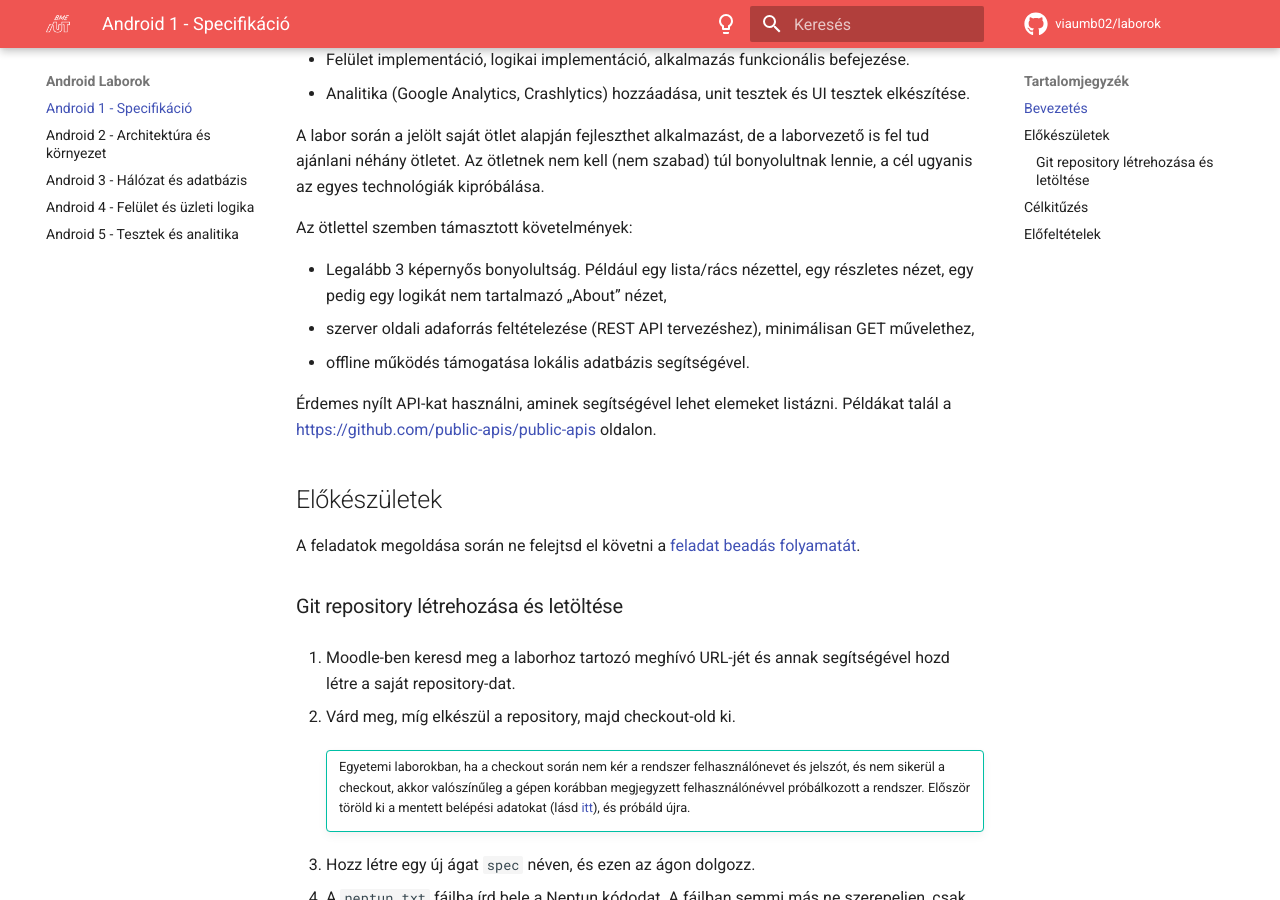
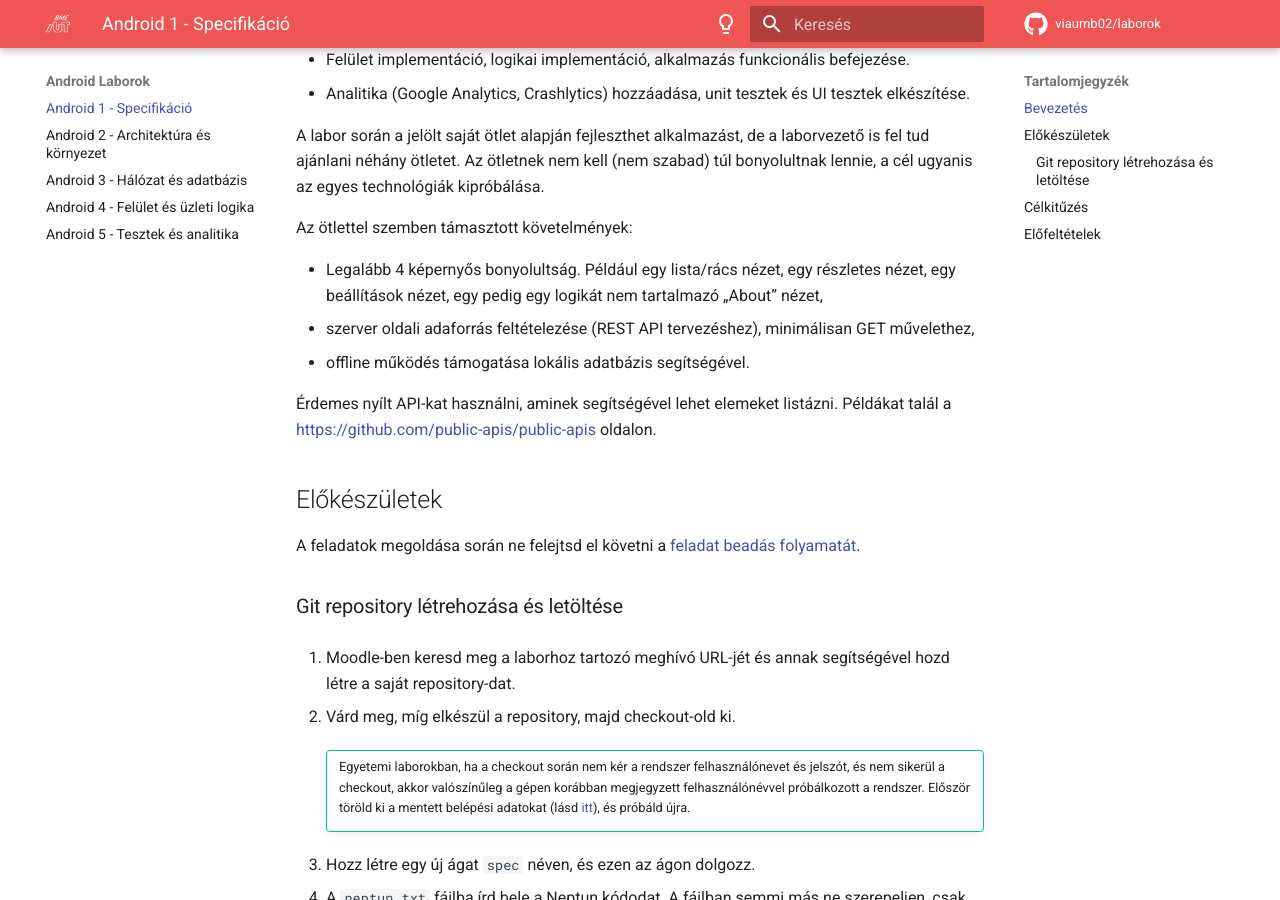
Before and after one commit to VIAUMB02/laborok, an MkDocs documentation site: the page built from docs/android/A01/index.md, in a window 1280 px wide and 900 px high, scrolled down 569 px. Built offline with MkDocs 1.6.1 and Material for MkDocs 9.7.7, drawn with Linux system fonts in a browser that asks for light colours; comment, search, counter and statistics services are not loaded.

Commit message:
labor 1 update

```diff
--- a/docs/android/A01/index.md
+++ b/docs/android/A01/index.md
@@ -18,7 +18,7 @@ A labor során a jelölt saját ötlet alapján fejleszthet alkalmazást, de a l
 
 Az ötlettel szemben támasztott követelmények:
 
-- Legalább 3 képernyős bonyolultság. Például egy lista/rács nézettel, egy részletes nézet, egy pedig egy logikát nem tartalmazó „About” nézet,
+- Legalább 4 képernyős bonyolultság. Például egy lista/rács nézet, egy részletes nézet, egy beállítások nézet, egy pedig egy logikát nem tartalmazó „About” nézet,
 - szerver oldali adaforrás feltételezése (REST API tervezéshez), minimálisan GET művelethez,
 - offline működés támogatása lokális adatbázis segítségével.
 
```
